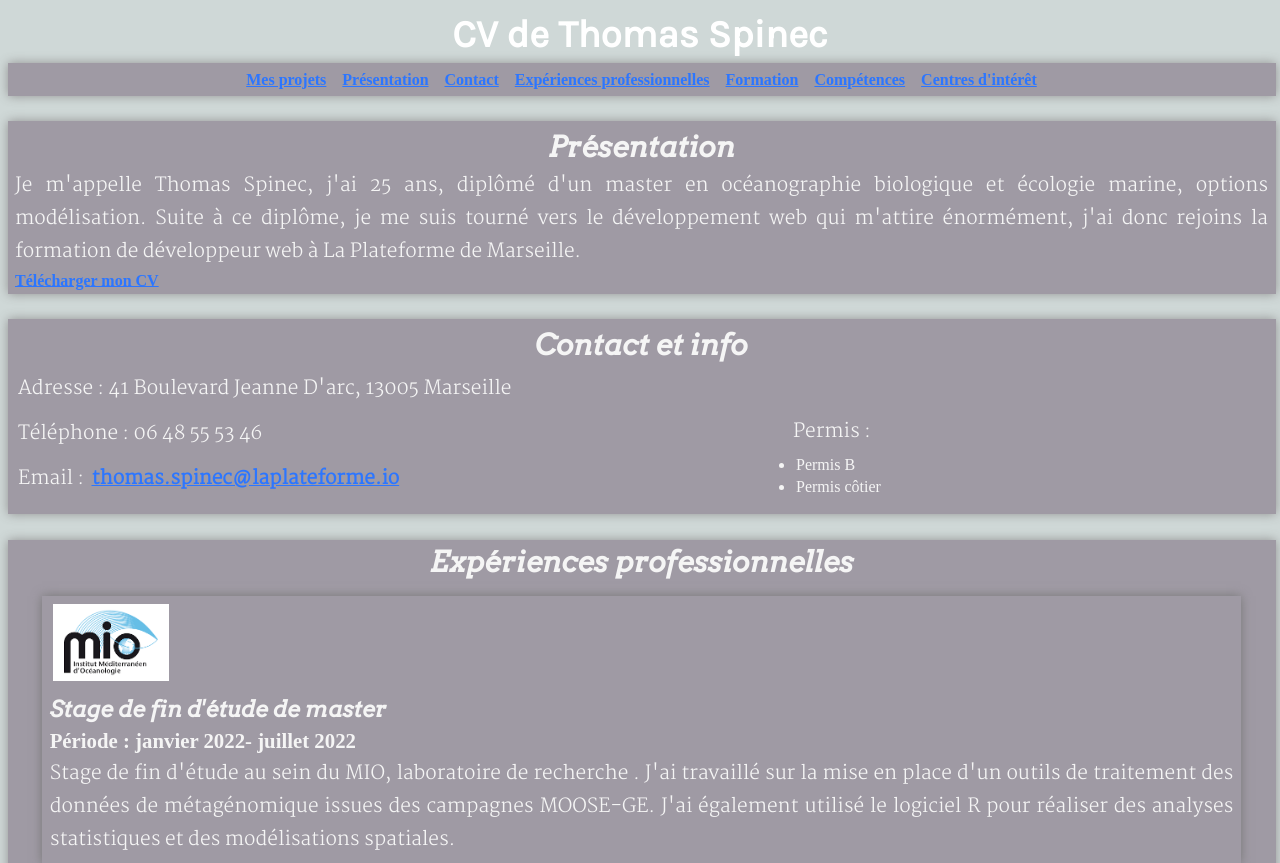
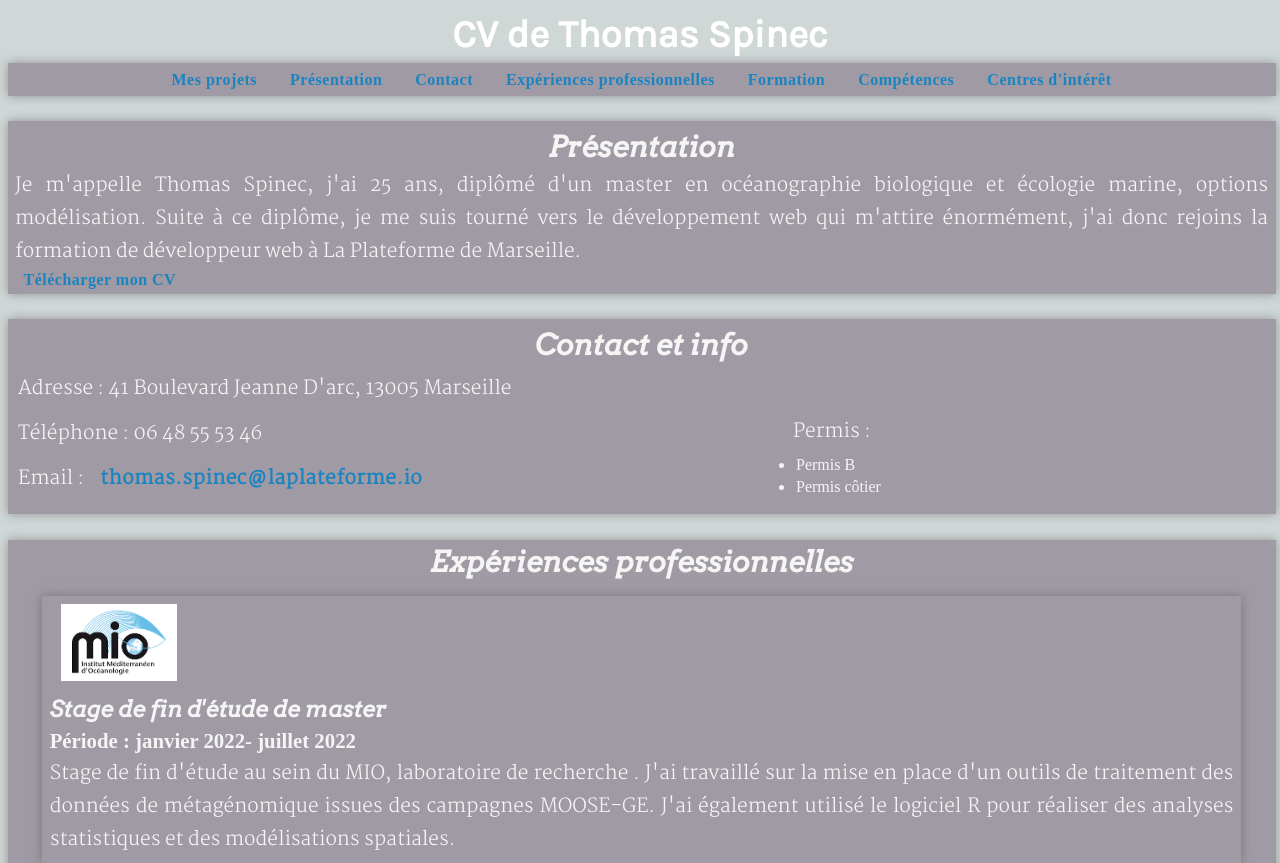
Before and after one commit to thomas-spinec/cv-html-css, a plain HTML site: page index.html in a window 1280 px wide. Shown: the top 863 px of the page. Drawn offline with Linux system fonts and the light colour scheme.

Commit message:
ajout du projet 'fansite', et amélioration du cv (lien dynamique)

```diff
--- a/cv-thomas-spinec.css
+++ b/cv-thomas-spinec.css
@@ -52,6 +52,35 @@ a{
     font-weight: bold;
     text-decoration: underline;
 }
+
+a {
+    position: relative;
+    color: #1a84c2;
+    text-decoration: none;
+    letter-spacing: 0.5px;
+    padding: 0px 10px;
+}
+
+a:after {
+    content: "";
+    position: absolute;
+    background-color: #e7dfc6;
+    height: 3px;
+    width: 0;
+    left: 0;
+    bottom: -5px;
+    transition: 0.3s;
+}
+
+a:hover {
+    color: #2274a5;
+    font-weight: bold;
+}
+
+a:hover:after {
+    width: 100%;
+}
+
 
 /*Section*/
 section{
@@ -235,6 +264,7 @@ section{
     flex-basis: 40%;
     margin-right: 5%;
     margin-bottom: 1%;
+    padding-bottom: 2%;
     box-shadow: 0px 0px 10px #777;
 }
 
--- a/index.html
+++ b/index.html
@@ -252,7 +252,7 @@
             </div>
         </div>
     </section>
-    <section>
+    <section id="Mes_projets">
         <h2 id="proj">Mes projets</h2>
         <a href="https://thomas-spinec.students-laplateforme.io/">Lien vers ma page Plesk</a>
         <a href="https://github.com/thomas-spinec">Lien vers ma page GitHub</a>
@@ -276,5 +276,12 @@
                 <p>Plesk</p>
                 <a href="https://github.com/thomas-spinec/plesk">Lien vers le repository GitHub</a>
             </div>
+            <div class="projets">
+                <p>FanSite</p>
+                <ul class="liste_projets">
+                    <li><a href="thomas-spinec.students-laplateforme.io/fansite">Lien vers le site</a></li>
+                    <li><a href="https://github.com/thomas-spinec/fansite">Lien vers le repository GitHub</a></li>
+                </ul>
+            </div>
         </div>
     </section>
```
